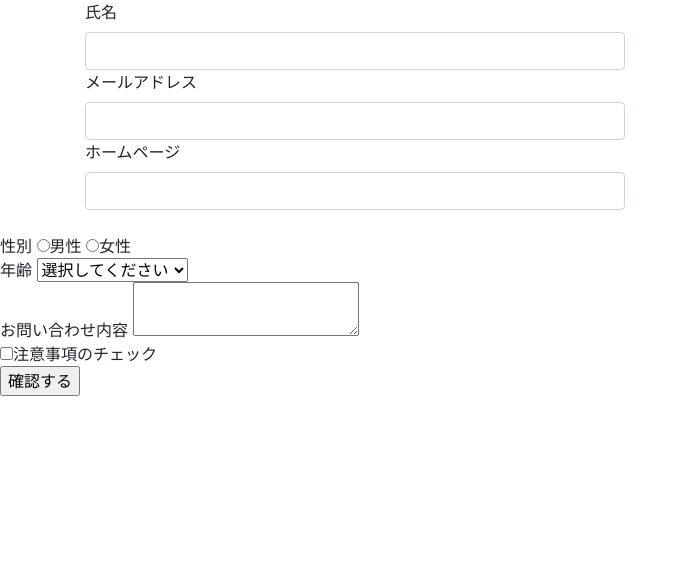
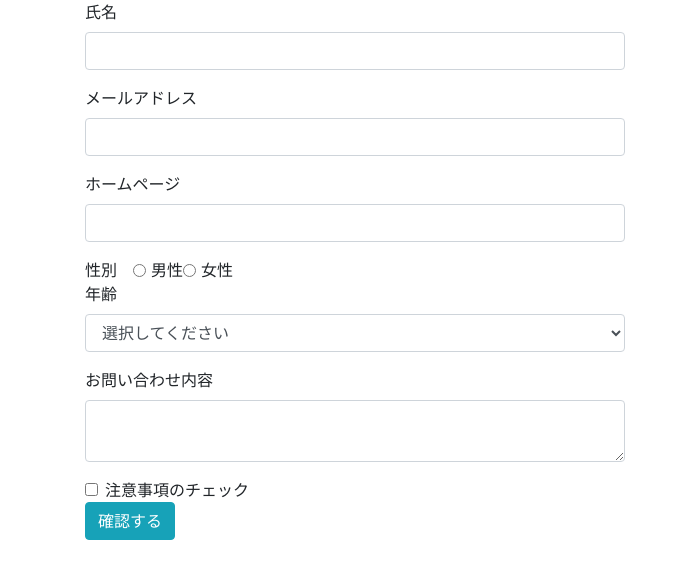
Before and after one commit to y045u/PHP_Test, a PHP site: page /input.php in a window 1280 px wide. Shown: the top 579 px of the page, without its empty margins (0-688 px from the left). Run offline with PHP 8.4, Linux system fonts and the light colour scheme.

Commit message:
入力画面のレイアウト（性別、年齢、お問い合わせ内容、注意事項のチェック、確認ボタン）

```diff
--- a/form/input.php
+++ b/form/input.php
@@ -79,30 +79,33 @@ $token = $_SESSION['csrfToken'];
     <div class="row">
         <div class="col-md-6">
             <form method="POST" action="input.php">
-            <div class="from-group">
+            <div class="form-group">
                 <label for="your_name">氏名</label>
                 <input type="text" class="form-control" id="your_name" name="your_name" value="<?php if(!empty($_POST['your_name'])){echo h($_POST['your_name']) ;}?>" required>
             </div>
 
-            <div class="from-group">
+            <div class="form-group">
                 <label for="email">メールアドレス</label>
                 <input type="email" class="form-control" id="email" name="email" value="<?php if(!empty($_POST['email'])){echo h($_POST['email']) ;}?>">
             </div>
 
-            <div class="from-group">
+            <div class="form-group">
                 <label for="url">ホームページ</label>
                 <input type="url" class="form-control" id="url" name="url" value="<?php if(!empty($_POST['url'])){echo h($_POST['url']) ;}?>">
             </div>
+
+            <div class="form-check form-check-inline">
+                <div>性別　</div>
+                <input type="radio" class="form-check-input id="gender1" name="gender" value="0" <?php if(isset($_POST['gender']) && $_POST['gender'] === "0"){echo 'checked'; }?>>
+                <label class="form-check-label" for="gender1">男性</label>
+                <input type="radio" class="form-check-input id="gender2" name="gender" value="1" <?php if(isset($_POST['gender']) && $_POST['gender'] === "1"){echo 'checked'; }?>>
+                <label class="form-check-label" for="gender2">女性</label>
+                <label for="url">
             </div>
-    </div>
-</div>
-<br>
-性別
-<input type="radio" name="gender" value="0" <?php if(isset($_POST['gender']) && $_POST['gender'] === "0"){echo 'checked'; }?>>男性
-<input type="radio" name="gender" value="1" <?php if(isset($_POST['gender']) && $_POST['gender'] === "1"){echo 'checked'; }?>>女性
-<br>
-年齢
-<select name="age">
+
+            <div class="form-group">
+                <label for="age">年齢</label>
+                <select class="form-control" id="age" name="age">
                     <option value="">選択してください</option>
                     <option value="1">~19歳</option>
                     <option value="2">20歳~29歳</option>
@@ -111,16 +114,26 @@ $token = $_SESSION['csrfToken'];
                     <option value="5">50歳~59歳</option>
                     <option value="6">60歳~</option>
                 </select>
-<br>
-お問い合わせ内容
-<textarea name="contact">
+            </div>
+
+            <div class="form-group">
+                <label for="contact">お問い合わせ内容</label>
+                <textarea class="form-control" id="contact" row="3" name="contact">
                 <?php if(!empty($_POST['contact'])){echo h($_POST['contact']) ;}?>
                 </textarea>
-<br>
-<input type="checkbox" name="caution" value="1">注意事項のチェック
-<br>
-<input type="submit" name="btn_confirm" value="確認する">
+            </div>
+
+            <div class="form-check">
+                <input type="checkbox" class="form-check-input" id="caution" name="caution" value="1">
+                <label class="form-check-label" for="caution">注意事項のチェック</label>
+            </div>
+
+            <input class="btn btn-info" type="submit" name="btn_confirm" value="確認する">
             <input type="hidden" name="csrf" value="<?php echo $token; ?>">
+        </div>
+    </div>
+</div>
+
 
 <?php endif; ?>
 
```
Lines whose indentation alone changed are shown as unchanged.
